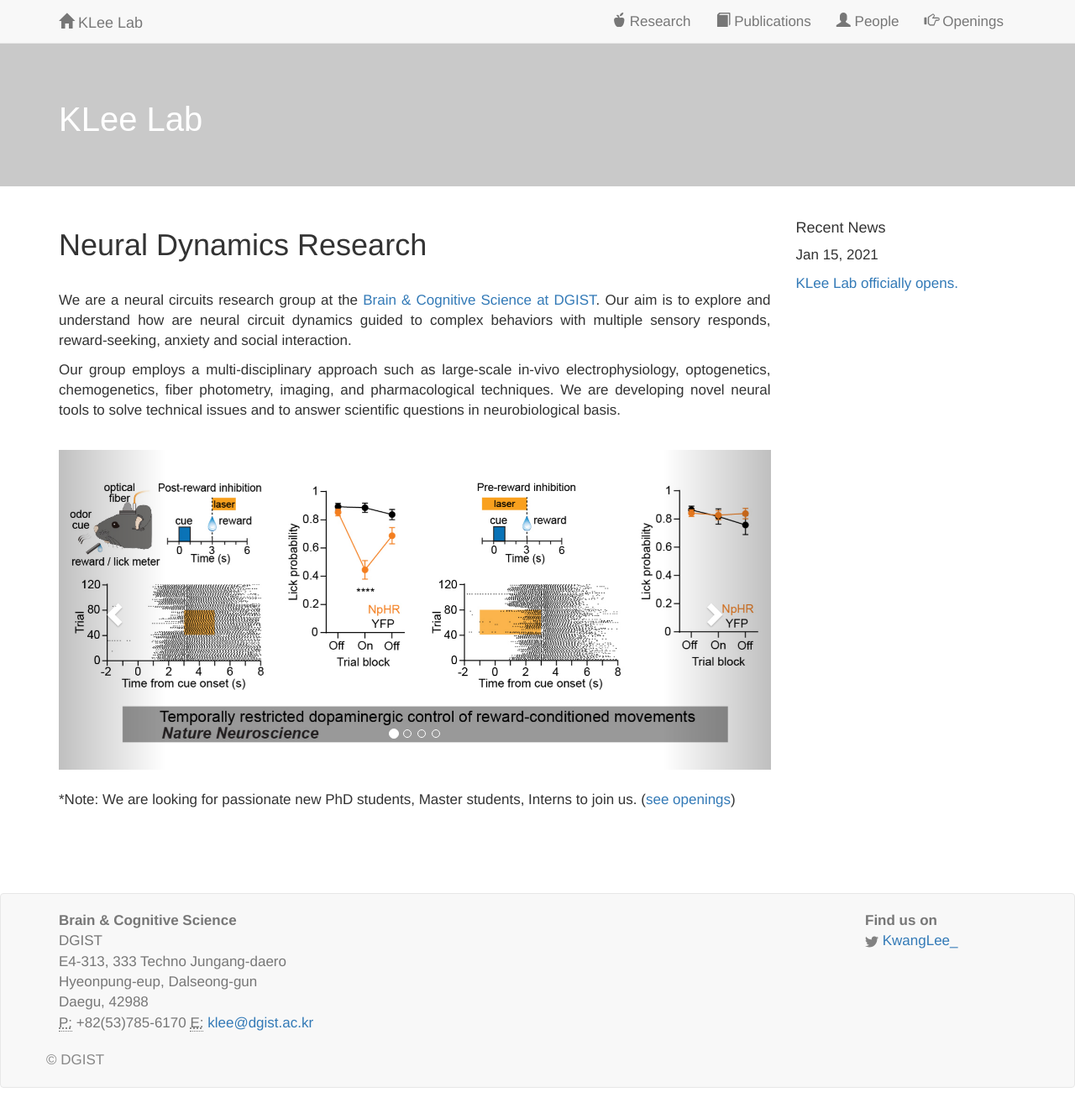
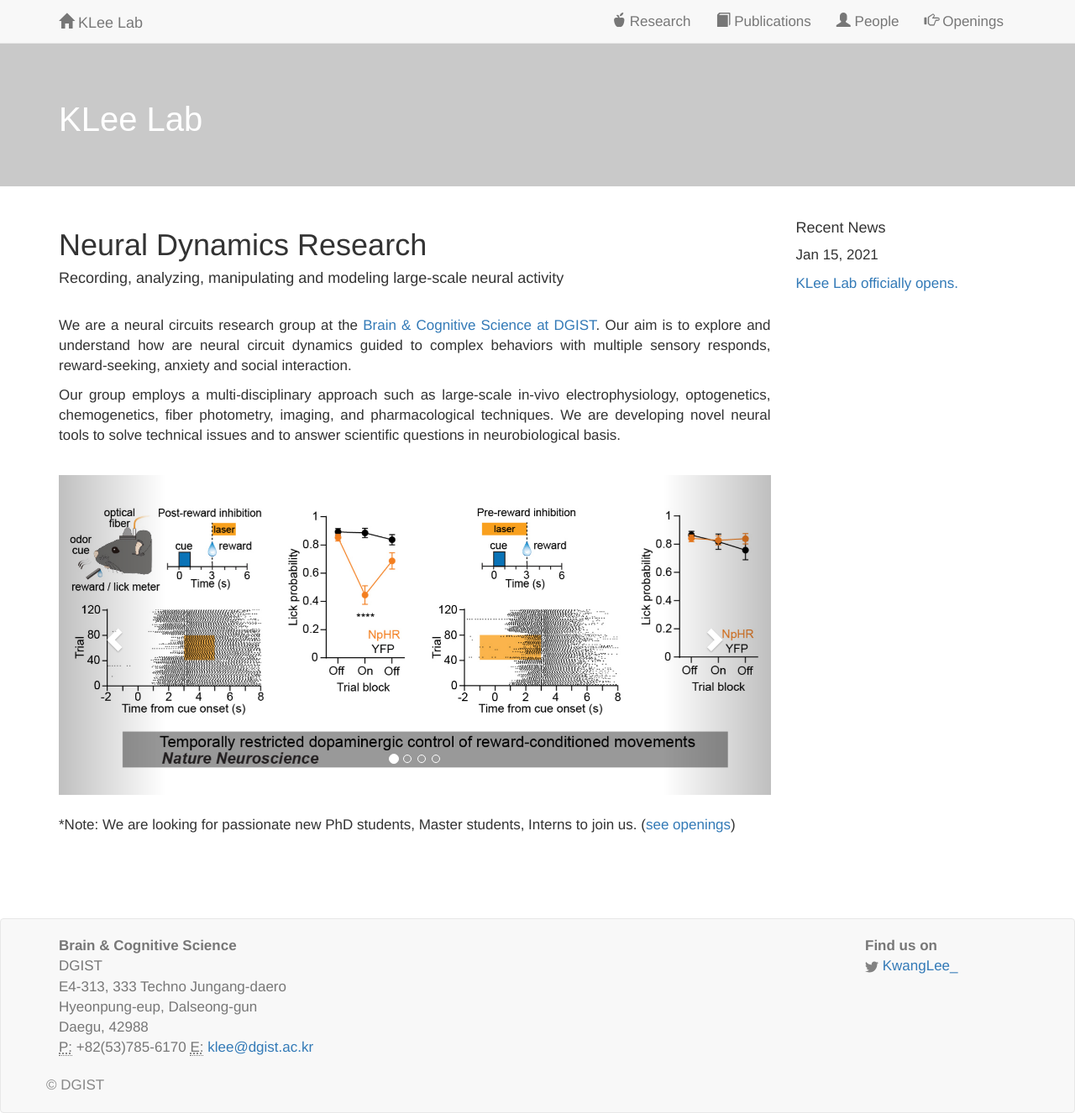
Before and after one commit to kleelab/kleelab.github.io, a Jekyll site: the page built from index.html, in a window 1280 px wide. Shown: the whole page at 84% size. Built offline with Jekyll 4.4.1, drawn with Linux system fonts in a browser that asks for light colours; nearby versions of some CDN libraries; a style sheet for code colours, icons or effects is not loaded; before the commit the page ends 1296 px from its top, so only the background shows below that.

Commit message:
Update index.html

```diff
--- a/index.html
+++ b/index.html
@@ -13,6 +13,7 @@ layout: home
 </script>
 
 <h1>Neural Dynamics Research</h1>
+<h4>Recording, analyzing, manipulating and modeling large-scale neural activity</h4>
 
 <br>
 <p>We are a neural circuits research group at the <a href="https://brain.dgist.ac.kr/">Brain & Cognitive Science at DGIST</a>.  Our aim is to explore and understand how are neural circuit dynamics guided to complex behaviors with multiple sensory responds, reward-seeking, anxiety and social interaction. </p>
```
